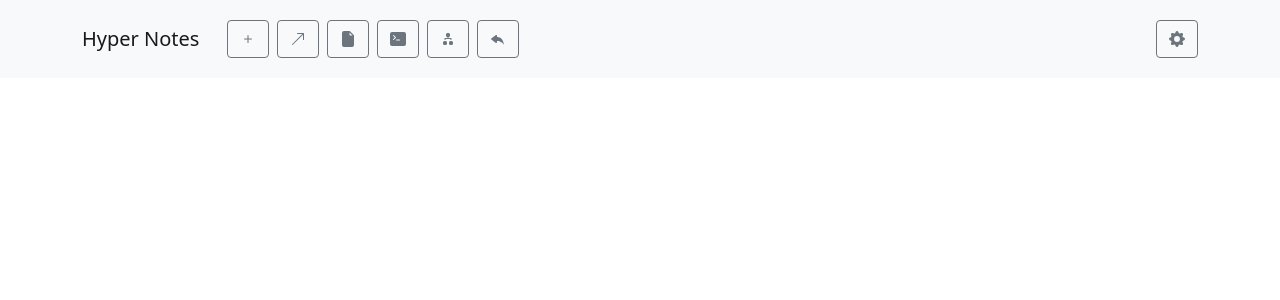
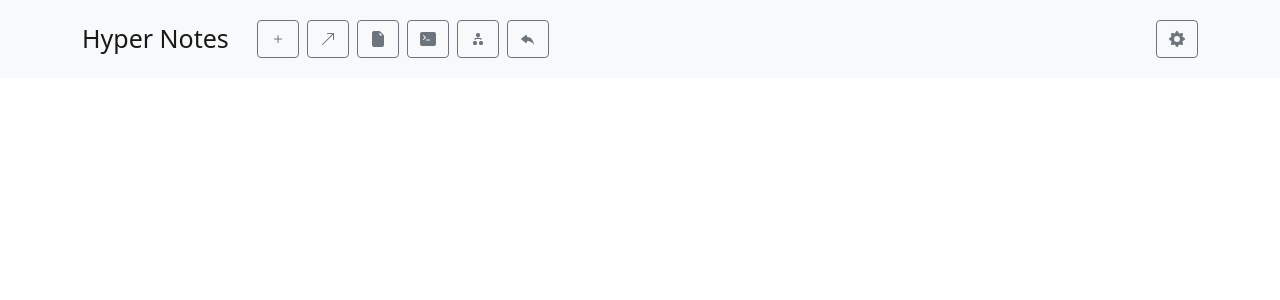
Before and after one commit to FloofyPancakes/hyper-notes, a React (Create React App) app: page / in a window 1280 px wide. Shown: the top 300 px of the page. Built offline with nearby package versions, Linux system fonts and the light colour scheme.

Commit message:
changed size of home button

```diff
--- a/src/App.js
+++ b/src/App.js
@@ -1,6 +1,6 @@
 import './App.css';
 import React, { Component } from 'react';
-import Header from './components/Header.jsx';
+import Header from './components/Header';
 
 function App() {
   return (
--- a/src/components/Header.jsx
+++ b/src/components/Header.jsx
@@ -13,7 +13,7 @@ function Header() {
   return (
     <Navbar expand="lg" bg="light" variant="light">
       <Container>
-        <Navbar.Brand href="#home">Hyper Notes</Navbar.Brand>
+        <Navbar.Brand href="#home"><span style={{fontSize: "25px"}}>Hyper Notes</span></Navbar.Brand>
         <Navbar.Collapse id="basic-navbar-nav">
           <Nav className="me-auto">
             <div className="p-2">
@@ -36,8 +36,4 @@ function Header() {
   );
 }
 
-// .ml-0 {
-
-// }
-
 export default Header;
```
